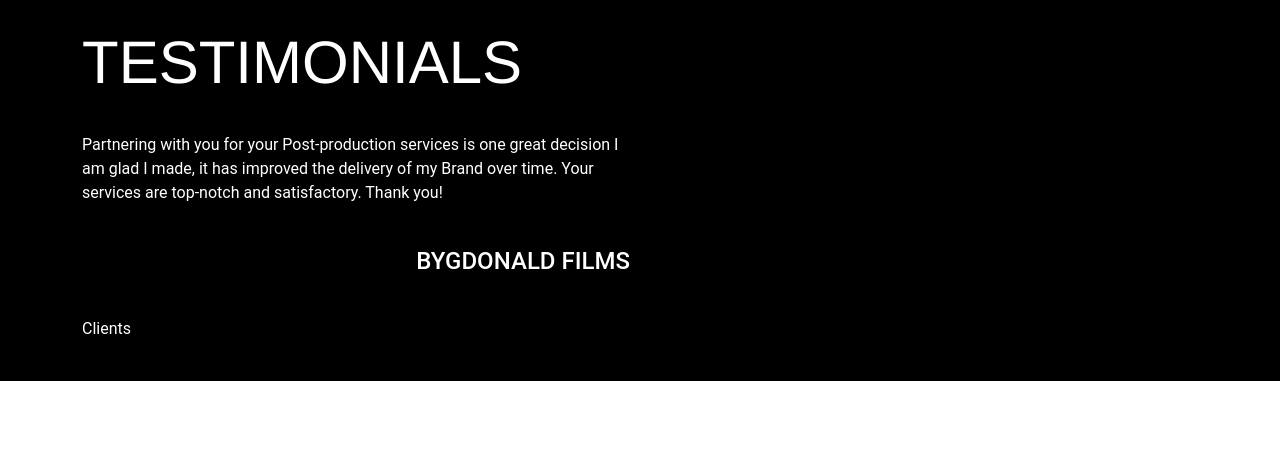
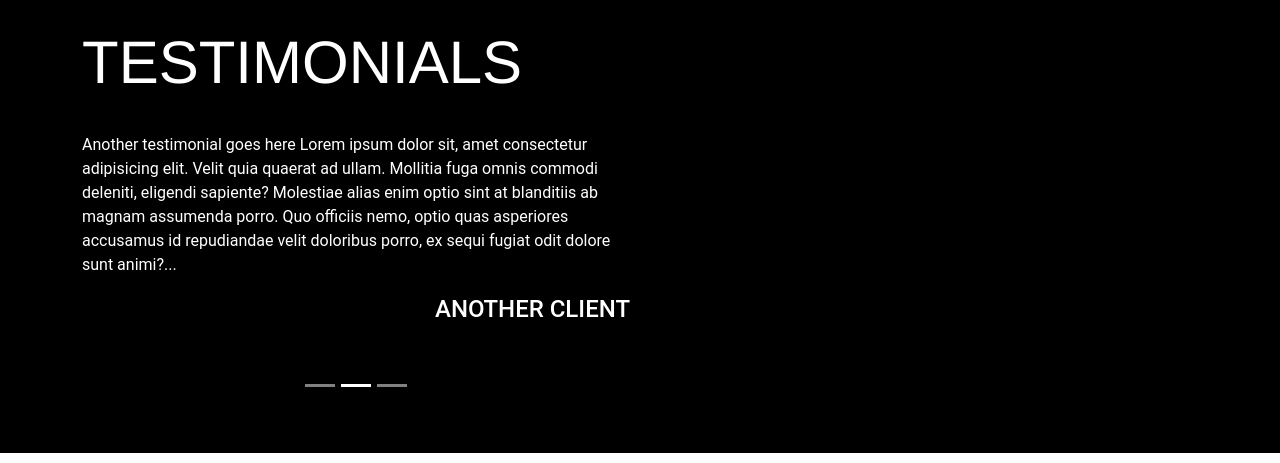
Before and after one commit to oslim4321/Adam-s-Video-Editor-Portfolio-, a Next.js app: page / in a window 1280 px wide. Shown: the part 3620-4083 px from the top of the page. Built offline with nearby package versions, Linux system fonts and the light colour scheme.

Commit message:
working on testimonial sliding

```diff
--- a/src/components/Testimonial.js
+++ b/src/components/Testimonial.js
@@ -1,6 +1,83 @@
-import Image from "next/image";
+// import Image from "next/image";
+
+// const Testimonial = () => {
+//   return (
+//     <div className="bg-black py-10 md:h-[95h]">
+//       <div className="container  grid grid-cols-1 md:grid-cols-2 lg:grid-cols-2 xl:grid-cols-2 sm:grid-cols-1 gap-x-5">
+//         <div className="flex flex-col space-y-10 w-[100%]">
+//           <p className="text-1xl md:text-3xl text-white">
+//             What Client Say About Us
+//           </p>
+
+//           <h3 className="bigText text-white">TESTIMONIALS</h3>
+//           <p className="greyText text-white">
+//             Partnering with you for your Post-production services is one great
+//             decision I am glad I made, it has improved the delivery of my Brand
+//             over time. Your services are top-notch and satisfactory. Thank you!
+//           </p>
+//           {/* <img
+//             src="/images/mt-1384-home-signature.png"
+//             alt=""
+//             className="w-20"
+//           /> */}
+//           <h3 className="text-2xl text-white text-right">BYGDONALD FILMS</h3>
+//           <p className="text-white">Clients</p>
+//         </div>
+//         {/* image */}
+//         {/* <div className="w-[100%]"> */}
+//         {/* <Image
+//             src="/images/pexels-fauxels-3184465.jpg"
+//             alt="our clients"
+//             width={400}
+//             height={400}
+//             className="w-full h-full object-cover gap-x-5"
+//           /> */}
+//         {/* <img
+//             className="w-full h-full object-cover gap-x-5"
+//             src="/images/pexels-fauxels-3184465.jpg"
+//             alt=""
+//           /> */}
+//         {/* </div> */}
+//       </div>
+//     </div>
+//   );
+// };
+
+// export default Testimonial;
+import { useState, useEffect } from "react";
+
+const testimonials = [
+  {
+    id: 1,
+    text: "Partnering with you for your Post-production services is one great decision I am glad I made, it has improved the delivery of my Brand over time. Your services are top-notch and satisfactory. Thank you!",
+    author: "BYGDONALD FILMS",
+  },
+  {
+    id: 2,
+    text: "Another testimonial goes here Lorem ipsum dolor sit, amet consectetur adipisicing elit. Velit quia quaerat ad ullam. Mollitia fuga omnis commodi deleniti, eligendi sapiente? Molestiae alias enim optio sint at blanditiis ab magnam assumenda porro. Quo officiis nemo, optio quas asperiores accusamus id repudiandae velit doloribus porro, ex sequi fugiat odit dolore sunt animi?...",
+    author: "ANOTHER CLIENT",
+  },
+  {
+    id: 3,
+    text: "Yet another testimonial goes here Lorem ipsum dolor sit, amet consectetur adipisicing elit. Velit quia quaerat ad ullam. Mollitia fuga omnis commodi deleniti, eligendi sapiente? Molestiae alias enim optio sint at blanditiis ab magnam assumenda porro. Quo officiis nemo, optio quas asperiores accusamus id repudiandae velit doloribus porro, ex sequi fugiat odit dolore sunt animi?...",
+    author: "YET ANOTHER CLIENT",
+  },
+];
 
 const Testimonial = () => {
+  const [index, setIndex] = useState(0);
+  const [activeTestimonial, setActiveTestimonial] = useState(
+    testimonials[index]
+  );
+
+  useEffect(() => {
+    const intervalId = setInterval(() => {
+      setIndex((index) => (index + 1) % testimonials.length);
+    }, 5000);
+    setActiveTestimonial(testimonials[index]);
+    return () => clearInterval(intervalId);
+  }, [index]);
+
   return (
     <div className="bg-black py-10 md:h-[95h]">
       <div className="container  grid grid-cols-1 md:grid-cols-2 lg:grid-cols-2 xl:grid-cols-2 sm:grid-cols-1 gap-x-5">
@@ -8,36 +85,43 @@ const Testimonial = () => {
           <p className="text-1xl md:text-3xl text-white">
             What Client Say About Us
           </p>
+          <h3 className="bigText text-white">TESTIMONIALS</h3>
 
-          <h3 className="bigText text-white">TESTIMONIALS</h3>
-          <p className="greyText text-white">
-            Partnering with you for your Post-production services is one great
-            decision I am glad I made, it has improved the delivery of my Brand
-            over time. Your services are top-notch and satisfactory. Thank you!
-          </p>
-          {/* <img
-            src="/images/mt-1384-home-signature.png"
-            alt=""
-            className="w-20"
-          /> */}
-          <h3 className="text-2xl text-white text-right">BYGDONALD FILMS</h3>
-          <p className="text-white">Clients</p>
+          <div className="carousel slide" data-bs-ride="carousel">
+            <div className="carousel-inner  mb-20">
+              {testimonials.map((testimonial) => (
+                <div
+                  key={testimonial.id}
+                  className={`carousel-item ${
+                    testimonial.id === activeTestimonial.id ? "active" : ""
+                  }`}
+                >
+                  <p className="greyText text-white">{testimonial.text}</p>
+                  <h3 className="text-2xl text-white text-right">
+                    {testimonial.author}
+                  </h3>
+                  {/* <p className="text-white">Clients</p> */}
+                </div>
+              ))}
+            </div>
+            {/* sliding */}
+
+            <div className="carousel-indicators mt-10">
+              {testimonials.map((testimonial, i) => (
+                <button
+                  key={testimonial.id}
+                  type="button"
+                  data-bs-target="#testimonialCarousel"
+                  data-bs-slide-to={i}
+                  className={i === index ? "active" : ""}
+                  aria-current={i === index ? "true" : ""}
+                  aria-label={`Testimonial ${i + 1}`}
+                  onClick={() => setIndex(i)}
+                ></button>
+              ))}
+            </div>
+          </div>
         </div>
-        {/* image */}
-        {/* <div className="w-[100%]"> */}
-        {/* <Image
-            src="/images/pexels-fauxels-3184465.jpg"
-            alt="our clients"
-            width={400}
-            height={400}
-            className="w-full h-full object-cover gap-x-5"
-          /> */}
-        {/* <img
-            className="w-full h-full object-cover gap-x-5"
-            src="/images/pexels-fauxels-3184465.jpg"
-            alt=""
-          /> */}
-        {/* </div> */}
       </div>
     </div>
   );
--- a/src/pages/_app.js
+++ b/src/pages/_app.js
@@ -19,7 +19,7 @@ export default function App({ Component, pageProps }) {
           href="https://cdn.jsdelivr.net/npm/bootstrap@5.3.0-alpha3/dist/css/bootstrap.min.css"
           rel="stylesheet"
           integrity="sha384-KK94CHFLLe+nY2dmCWGMq91rCGa5gtU4mk92HdvYe+M/SXH301p5ILy+dN9+nJOZ"
-          crossorigin="anonymous"
+          crossOrigin="anonymous"
         /> */}
 
         <link
@@ -60,7 +60,7 @@ export default function App({ Component, pageProps }) {
       <script
         src="https://cdn.jsdelivr.net/npm/bootstrap@5.3.0-alpha3/dist/js/bootstrap.bundle.min.js"
         integrity="sha384-ENjdO4Dr2bkBIFxQpeoTz1HIcje39Wm4jDKdf19U8gI4ddQ3GYNS7NTKfAdVQSZe"
-        crossorigin="anonymous"
+        crossOrigin="anonymous"
       ></script>
 
       <script src="https://cdnjs.cloudflare.com/ajax/libs/bootstrap/5.1.3/js/bootstrap.bundle.min.js"></script>
```
